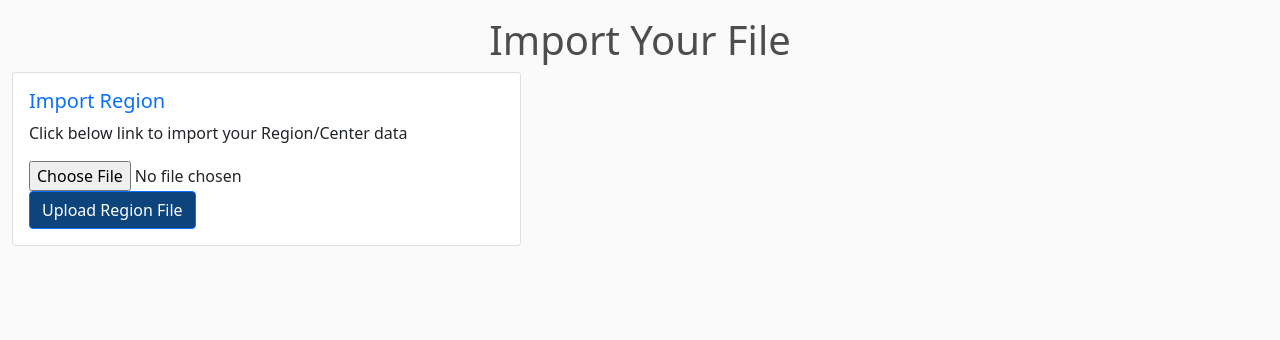
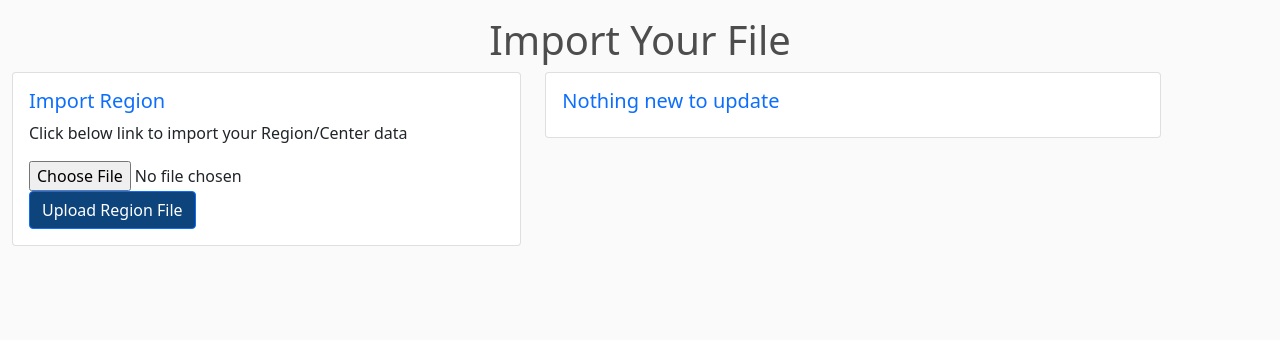
Before and after one commit to thiyaguj19-mt/online-member-directory, a Django app: page /uploadRegion in a window 1280 px wide. Shown: the part 141-481 px from the top of the page. Run offline with Django 4.2, Linux system fonts and the light colour scheme; some libraries are stand-ins or nearby versions.

Commit message:
few refinements to upload region feature

```diff
--- a/website/templates/import-page.html
+++ b/website/templates/import-page.html
@@ -15,12 +15,24 @@
       </div>
     </div>
   </div>
-  <div class="col-md-5">
-    {% if regiondata %}
-        <h3>Successfully imported following data</h3>
-        {% for data in regiondata %}
-          <p>{{data.region}} {{data.center}}</p>
-        {% endfor %}
+  <div class="col-md-6">
+    {% if message %}
+      <div class="card">
+        <div class="card-body">
+          <h5 class="card-title text-primary">{{ message }}</h5>
+        </div>
+      </div>
+    {% else %}
+      {% if regiondata %}
+        <div class="card">
+          <div class="card-body">
+            <h5 class="card-title text-primary">Successfully imported Region/Center data</h5>
+            <p class="card-text">
+            {% for data in regiondata %}
+              <p>{{data.region}} | {{data.center}}</p>
+            {% endfor %}
+            </p>
+      {% endif %}
     {% endif %}
   </div>
 </div>
--- a/website/views.py
+++ b/website/views.py
@@ -37,14 +37,22 @@ def search_members(request):
 
 def uploadRegion(request):
 
+    csv_file = None
     regiondata = {}
+    message = "Nothing new to update"
     if request.method == "POST":
         print("request.FILES ", request.FILES)
-        csv_file = request.FILES['file']
-        print(csv_file)
+        try:
+            csv_file = request.FILES['file']
+        except Exception as ex:
+            message = str(ex)
+            return render(request, 'import-page.html', {"message" : "upload failed. check your input file."})
         # let's check if it is a csv file
         if not csv_file.name.endswith('.csv'):
-            message = 'THIS IS NOT A CSV FILE'
+            message = 'Please upload a CSV file'
         else:
             regiondata = uploadCSVFile(csv_file, "Region")
-    return render(request, 'import-page.html', {"regiondata": regiondata})
+    if len(regiondata) == 0:
+        return render(request, 'import-page.html', {"message" : message})
+    else:
+        return render(request, 'import-page.html', {"regiondata": regiondata})
```
Also changed, not shown: website/utils.py (+4 -4 lines).
